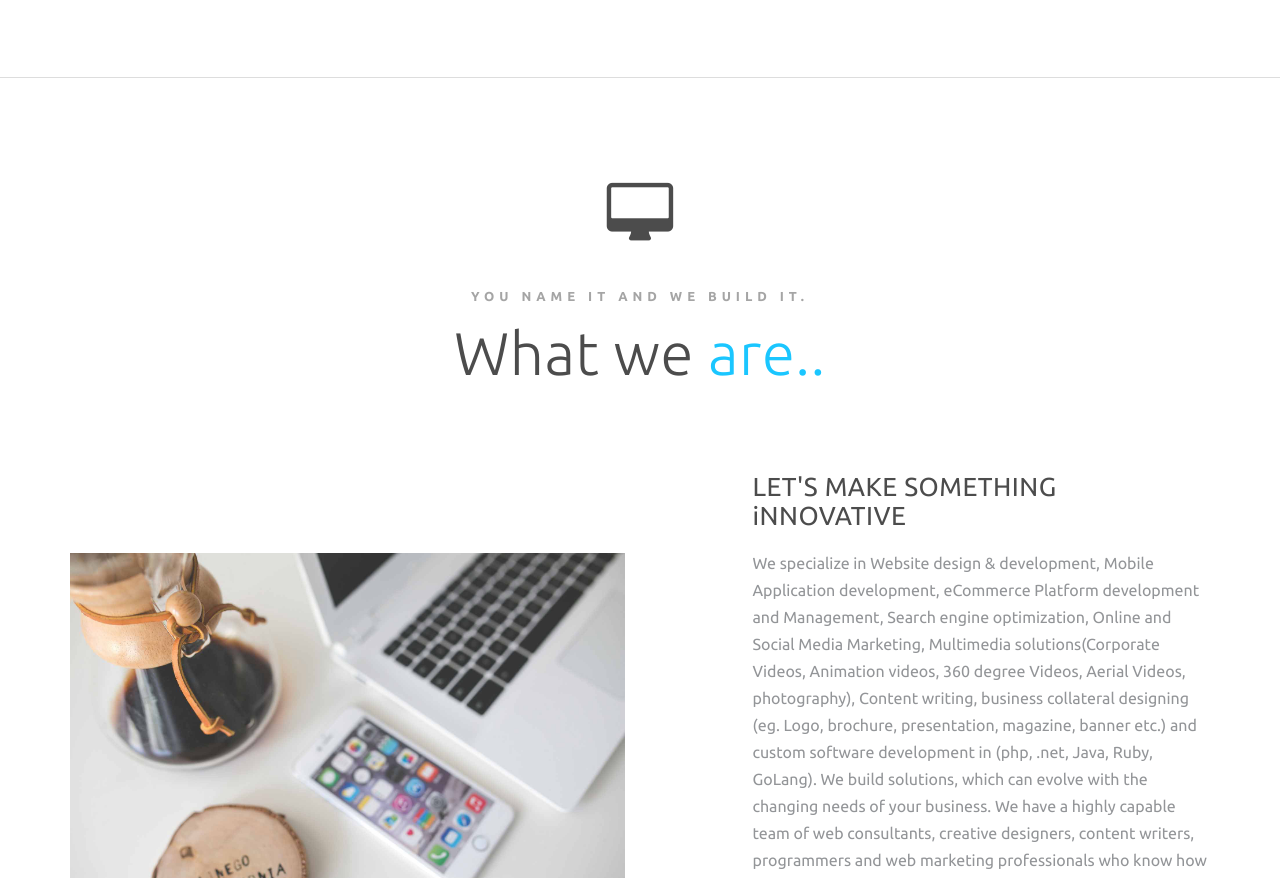
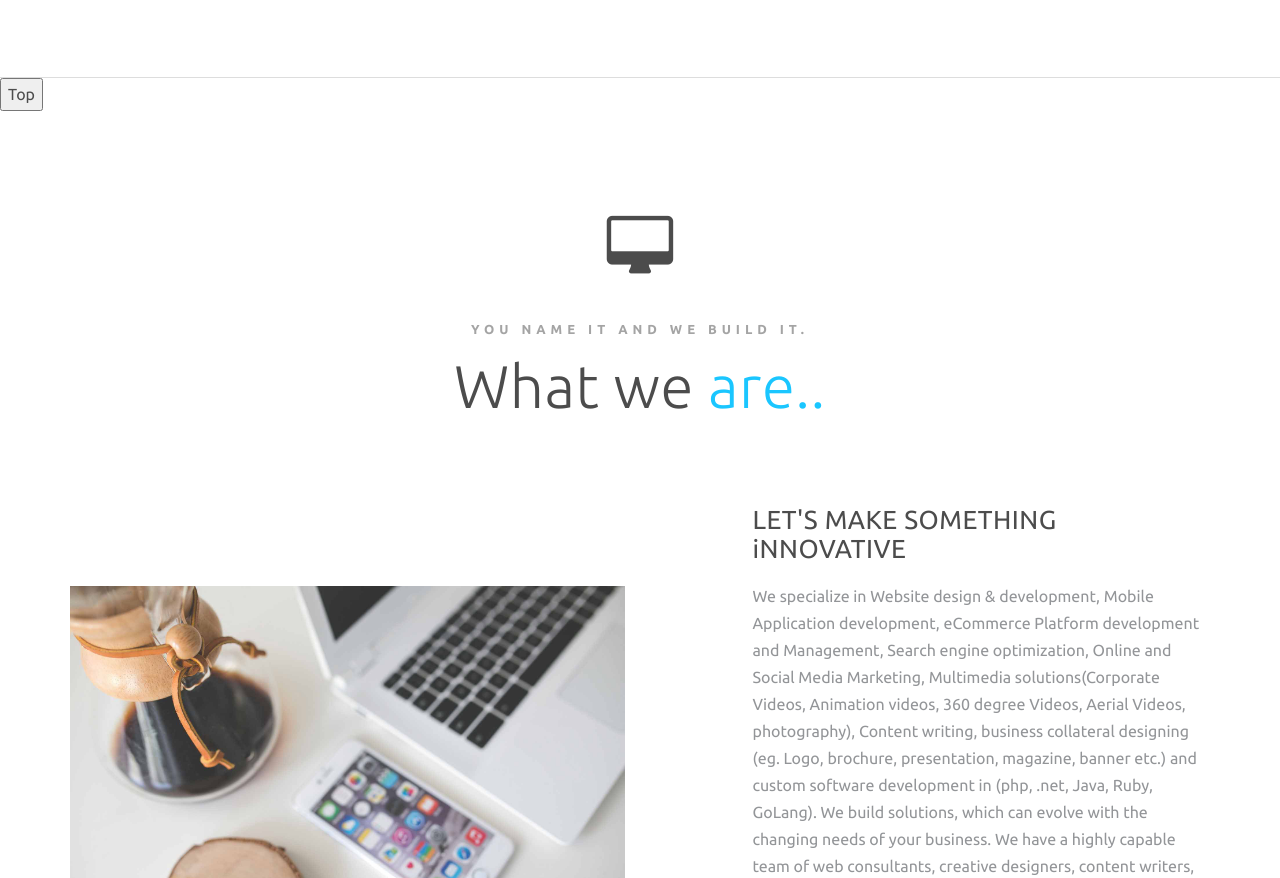
Before and after one commit to mayankchourasia/iNNOVATIVE, a plain HTML site: page index.html in a window 1280 px wide. Shown: the part 1196-2074 px from the top of the page. Drawn offline with nearby package versions, Linux system fonts and the light colour scheme; files whose address does not match are found by name.

Commit message:
Update index.html

```diff
--- a/index.html
+++ b/index.html
@@ -179,6 +179,8 @@
     </div>
   </section>
   <!-- features-grid end -->
+
+<button onclick="topFunction()" id="myBtn" title="Go to top">Top</button>
 
 
 
```
